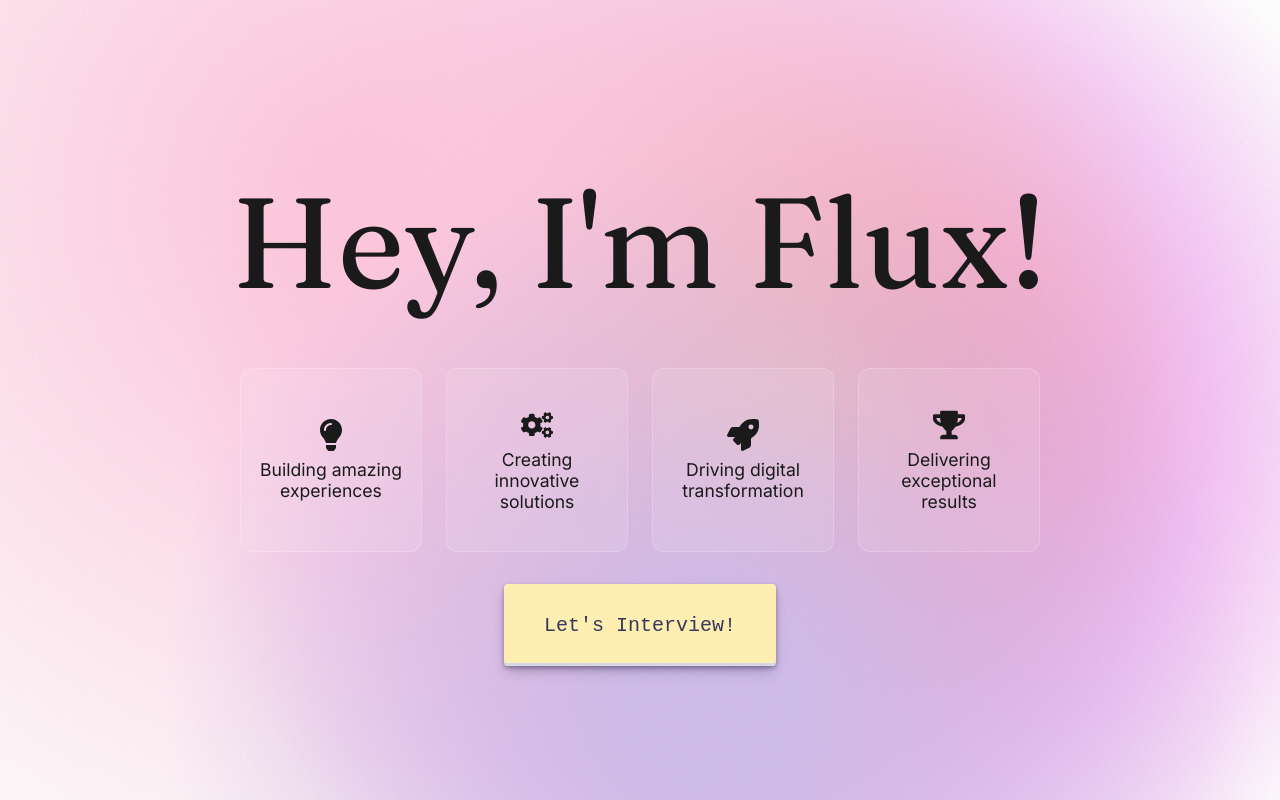
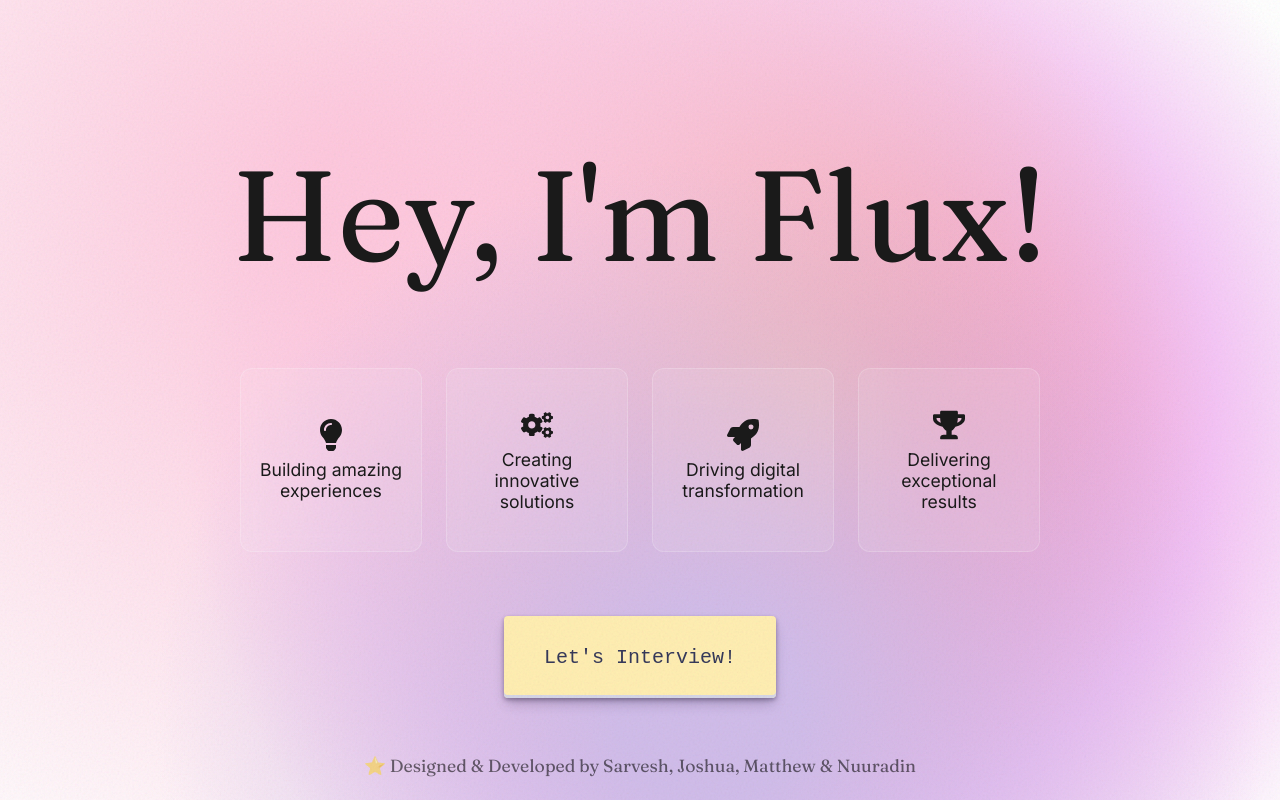
Before and after one commit to WindowsDotExe/HackED2025, a React (Create React App) app in the folder frontend/my-react-app/: page / in a window 1280 px wide. Built offline with nearby package versions, Linux system fonts and the light colour scheme.

Commit message:
added footer

```diff
--- a/frontend/my-react-app/src/Pages/LandingPage.jsx
+++ b/frontend/my-react-app/src/Pages/LandingPage.jsx
@@ -9,6 +9,7 @@ const LandingPage = () => {
   const [text, setText] = useState("")
   const fullText = "Hey, I'm Flux!"
   const [showContent, setShowContent] = useState(false)
+  const [showFooter, setShowFooter] = useState(false)
 
   useEffect(() => {
     let currentIndex = 0
@@ -25,10 +26,20 @@ const LandingPage = () => {
     return () => clearInterval(typewriterEffect)
   }, [])
 
+  useEffect(() => {
+    if (showContent) {
+      setTimeout(() => {
+        setShowFooter(true)
+      }, 1500) // Match the delay of the button animation
+    }
+  }, [showContent])
+
   return (
     <div className="landing-container">
       <div className="content-wrapper">
-        <h1 className="typewriter-text heading-spacing">{text}</h1>
+        <div className="heading-container">
+          <h1 className="typewriter-text heading-spacing">{text}</h1>
+        </div>
 
         <div className="cards-grid row-grid">
           {showContent && (
@@ -53,11 +64,15 @@ const LandingPage = () => {
           )}
         </div>
 
-        <Link to="/prompt" className="interview-button rounded-box ">
-  Let's Interview!
-</Link>
+        <Link to="/prompt" className="interview-button rounded-box">
+          Let's Interview!
+        </Link>
+      </div>
 
-      </div>
+      <footer className={`custom-footer ${showFooter ? "show" : ""}`}>
+        <span className="star-icon">⭐ </span>
+        <span className="footer-text">Designed & Developed by Sarvesh, Joshua, Matthew & Nuuradin</span>
+      </footer>
     </div>
   )
 }
--- a/frontend/my-react-app/src/Styles/LandingPage.css
+++ b/frontend/my-react-app/src/Styles/LandingPage.css
@@ -204,36 +204,43 @@
 }
 
 .content-wrapper {
-  width: 100%;
-  max-width: 1200px;
-  padding: 2rem;
   display: flex;
   flex-direction: column;
-  justify-content: center;
   align-items: center;
-  position: relative;
-  z-index: 2;
+  justify-content: flex-start; /* Keeps content towards top */
   min-height: 90vh;
+  padding-top: 6rem; /* Adjust padding to position heading better */
 }
 
 .typewriter-text {
   font-size: 8rem;
   font-weight: 400;
   line-height: 1.2;
-  margin: 2rem 0;
   font-family: "Fraunces", sans-serif;
   color: #1a1a1a;
   text-align: center;
+  margin-bottom: 2rem; /* Added space below the heading */
+}
+
+.heading-container {
+  height: 160px; /* Keeps heading at a good position */
+  display: flex;
+  align-items: center;
+  justify-content: center;
+  width: 100%;
+  margin-top: 2rem; /* Adjusted to ensure it's not too high */
 }
 
 .cards-grid {
   display: grid;
   grid-template-columns: repeat(2, 1fr);
-  gap: 1.5rem;
+  gap: 2.5rem; /* Increased spacing between cards */
   width: 100%;
   max-width: 800px;
-  padding: 0 1rem;
+  padding: 2rem 1rem; /* Added padding to push cards down */
+  margin-top: 3rem; /* Added margin to separate from heading */
 }
+
 .info-card {
     background: rgba(255, 255, 255, 0.1);
     backdrop-filter: blur(10px);
@@ -386,3 +393,37 @@
   font-size: 2rem;
   margin-bottom: 0.5rem;
 }
+
+.custom-footer {
+  width: 100%;
+  text-align: center;
+  padding: 1rem 0;
+  font-family: "Fraunces", sans-serif;
+  font-size: 1.1rem;
+  color: rgba(0, 0, 0, 0.7); /* Subtle text color */
+  position: absolute;
+  bottom: 1.5rem; /* Keeps it slightly above the bottom */
+  left: 50%;
+  transform: translateX(-50%);
+  opacity: 0; /* Start hidden */
+  transition: opacity 0.5s ease-in-out, transform 0.5s ease-in-out;
+  transition-delay: 0.5s; /* Delay to match the button animation */
+}
+
+.custom-footer.show {
+  opacity: 0.8; /* Slight fade for subtle effect */
+  transform: translateX(-50%) translateY(0);
+}
+
+@keyframes fadeIn {
+  to {
+    opacity: 1;
+  }
+}
+
+html, body {
+  height: 100%;
+  margin: 0;
+  padding: 0;
+  overflow: hidden; /* This removes the scrollbar */
+}
```
